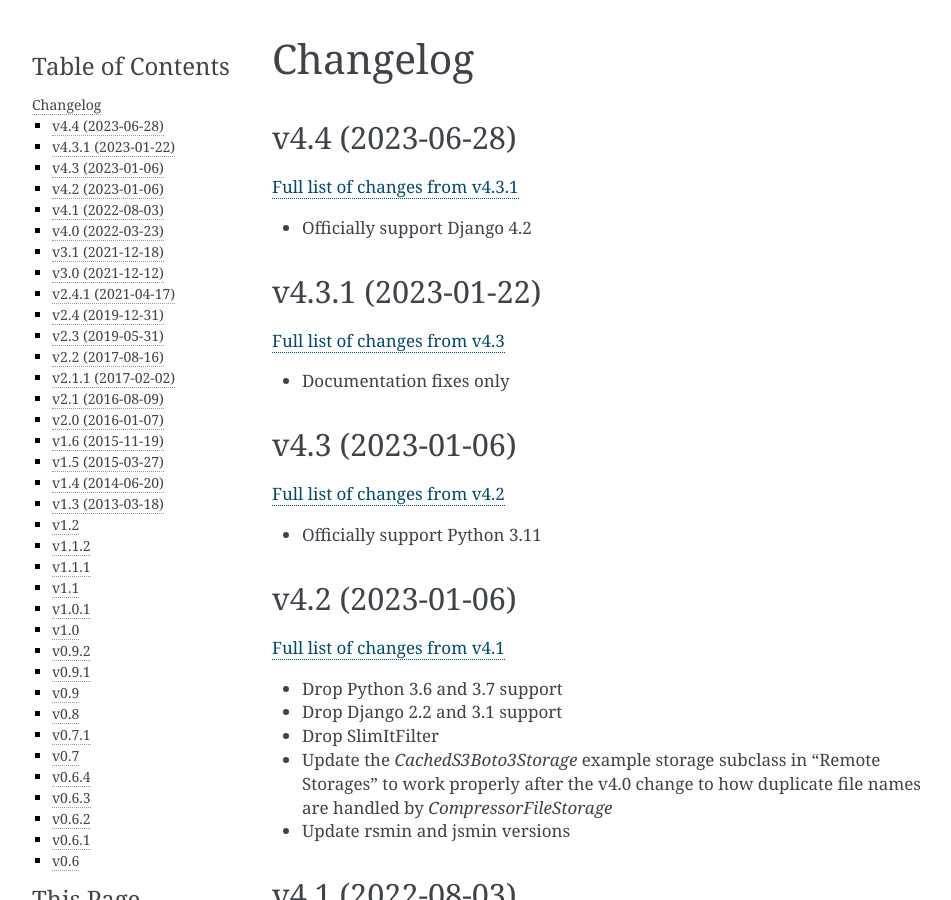
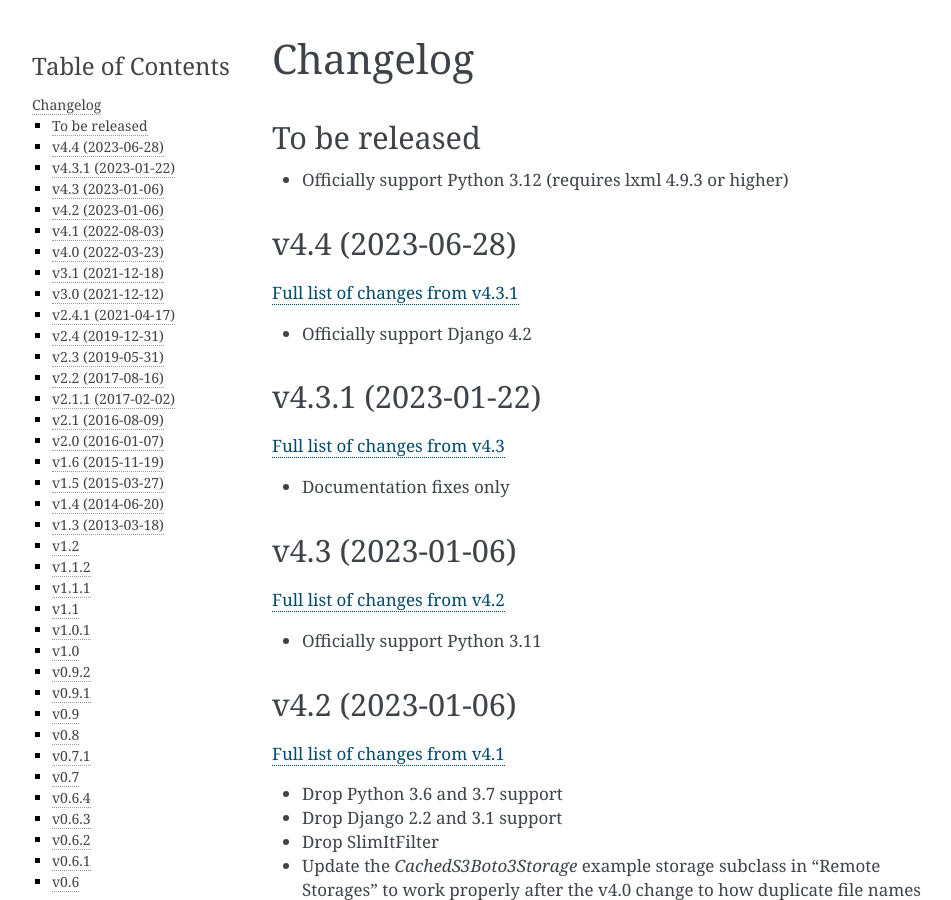
Before and after one commit to django-compressor/django-compressor, a Sphinx documentation site: the page built from docs/changelog.txt, in a window 1280 px wide and 900 px high. Shown: the whole window, without its empty margins (148-1099 px from the left). Built offline with Sphinx 7.4.7, drawn with Linux system fonts in a browser that asks for light colours.

Commit message:
Add Python 3.12 support (#1214)
* Pin lxml==4.9.3 to achieve compatability with Python 3.12
* Replace distutils.convert_path with str(Path())
* Install setuptools manually since it is not bundled with Python 3.12
* Add Python 3.12 support
* Add Python 3.12 to test matrix in ci.yml and tox.ini
* Add Python 3.12 classifier to setup.py

---------

Co-authored-by: Jelmer Draaijer <info@jelmert.nl>

```diff
--- a/docs/changelog.txt
+++ b/docs/changelog.txt
@@ -1,5 +1,9 @@
 Changelog
 =========
+
+To be released
+-------------------
+- Officially support Python 3.12 (requires lxml 4.9.3 or higher)
 
 v4.4 (2023-06-28)
 -------------------
--- a/setup.py
+++ b/setup.py
@@ -2,8 +2,8 @@ import ast
 import codecs
 import os
 import sys
-from distutils.util import convert_path
 from fnmatch import fnmatchcase
+from pathlib import Path
 
 from setuptools import find_packages, setup
 
@@ -84,7 +84,7 @@ def find_package_data(
     """
 
     out = {}
-    stack = [(convert_path(where), "", package, only_in_packages)]
+    stack = [(str(Path(where)), "", package, only_in_packages)]
     while stack:
         where, prefix, package, only_in_packages = stack.pop(0)
         for name in os.listdir(where):
@@ -160,6 +160,7 @@ setup(
         "Programming Language :: Python :: 3.9",
         "Programming Language :: Python :: 3.10",
         "Programming Language :: Python :: 3.11",
+        "Programming Language :: Python :: 3.12",
         "Topic :: Internet :: WWW/HTTP",
     ],
     zip_safe=False,
```
Also changed, not shown: 3 other files.
